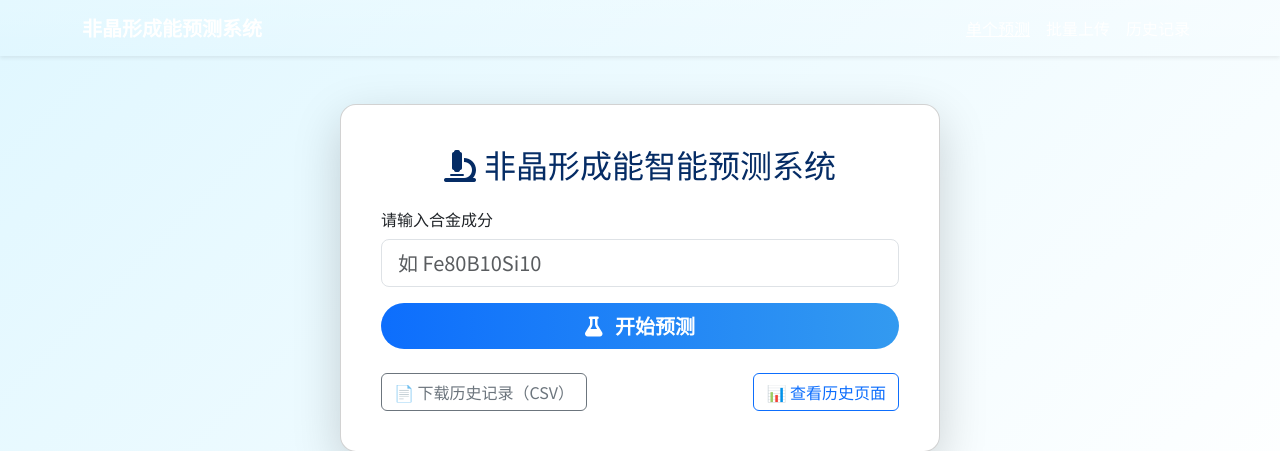
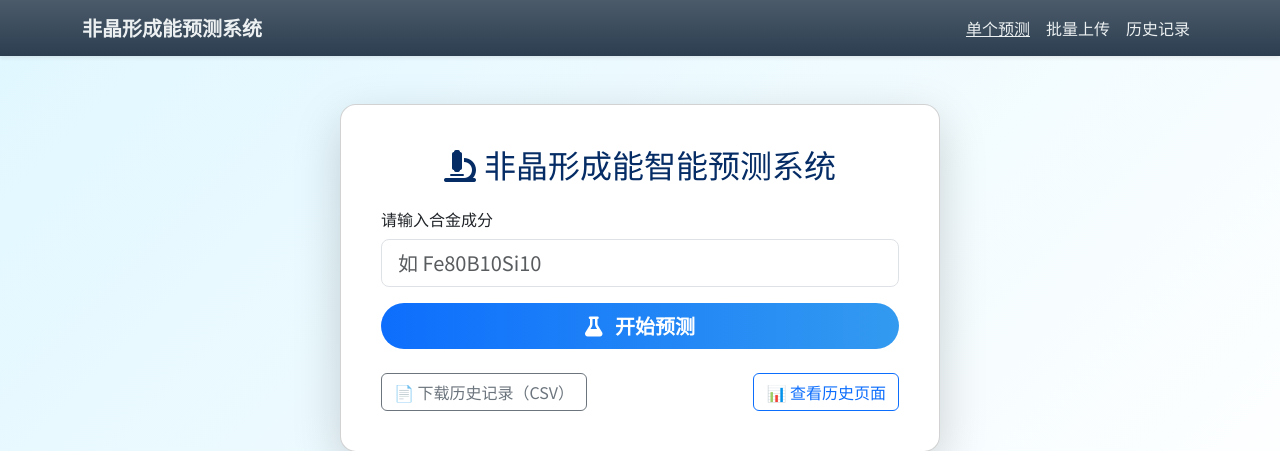
Before and after one commit to xieye777/dmax-predictor, a Flask app: page / in a window 1280 px wide. Shown: the top 451 px of the page. Run offline with Flask 3, Linux system fonts and the light colour scheme; parts of the project's set-up code (start-up, migrations or seed data) failed here and were passed over.

Commit message:
Add files via upload

```diff
--- a/static/style.css
+++ b/static/style.css
@@ -31,11 +31,24 @@ body {
   background: linear-gradient(to right, #0d6efd, #6ea8fe);
 }
 
+.navbar {
+  background-color: #2c3e50; /* 深色系背景 */
+}
+
 .navbar .nav-link {
-  color: white !important;
+  color: #ecf0f1 !important; /* 轻灰色文字 */
   font-weight: 500;
 }
 
 .navbar .nav-link.active {
   text-decoration: underline;
+  color: #3498db;
 }
+
+.navbar-brand {
+  color: #ecf0f1 !important; /* 轻灰色文字 */
+}
+
+.navbar .nav-link:hover {
+  color: #3498db;
+}
```
